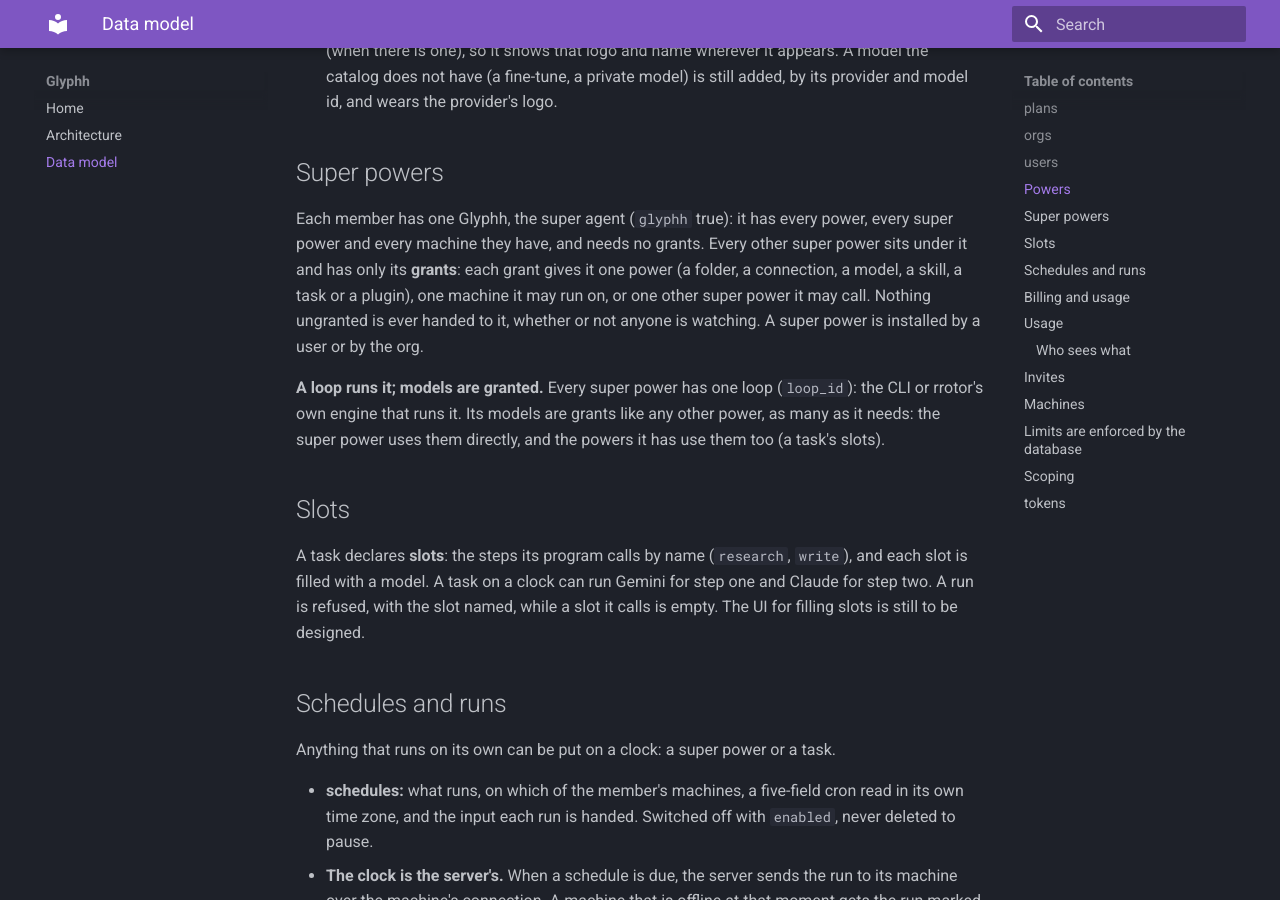
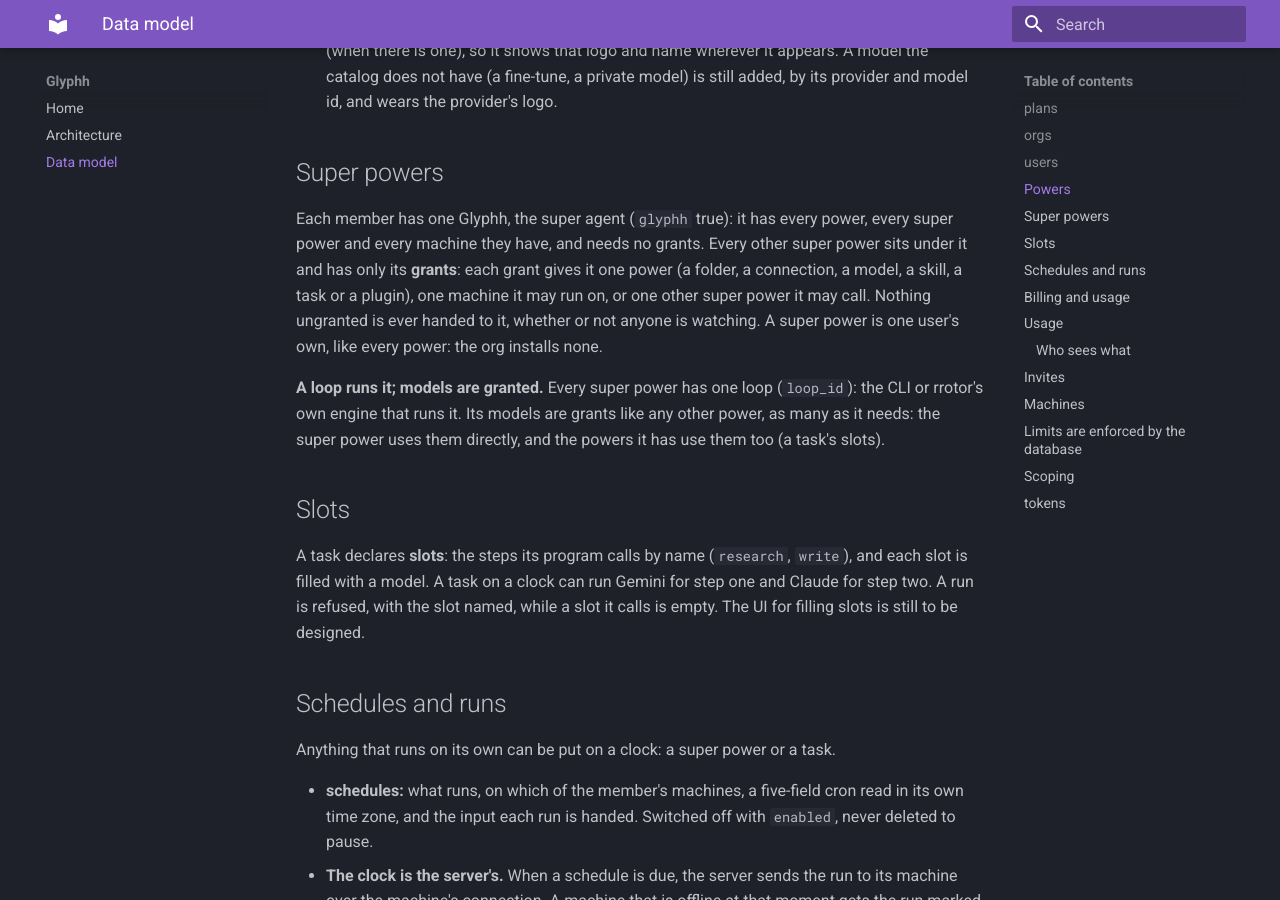
Before and after one commit to glyphh-ai/server, an MkDocs documentation site: the page built from docs/data-model.md, in a window 1280 px wide and 900 px high, scrolled down 3314 px. Built offline with MkDocs 1.6.1 and Material for MkDocs 9.7.7, drawn with Linux system fonts in a browser that asks for light colours.

Commit message:
Data model: every super power is a user's
Co-Authored-By: Claude Opus 5.5 <noreply@anthropic.com>

```diff
--- a/docs/data-model.md
+++ b/docs/data-model.md
@@ -164,7 +164,7 @@ erDiagram
     super_powers {
         uuid id PK
         uuid org_id FK
-        uuid user_id FK "null = installed by the org, for everyone"
+        uuid user_id FK "whose it is: every super power is one user's"
         text name "unique for its owner"
         bool glyphh "true = the member's Glyphh, the super agent: one per member, granted everything"
         uuid loop_id FK "the loop that runs it: one of its owner's loops; every super power has one"
@@ -403,7 +403,7 @@ Every power is a row in `powers` (who owns it, its kind and name), and one row i
 
 ## Super powers
 
-Each member has one Glyphh, the super agent (`glyphh` true): it has every power, every super power and every machine they have, and needs no grants. Every other super power sits under it and has only its **grants**: each grant gives it one power (a folder, a connection, a model, a skill, a task or a plugin), one machine it may run on, or one other super power it may call. Nothing ungranted is ever handed to it, whether or not anyone is watching. A super power is installed by a user or by the org.
+Each member has one Glyphh, the super agent (`glyphh` true): it has every power, every super power and every machine they have, and needs no grants. Every other super power sits under it and has only its **grants**: each grant gives it one power (a folder, a connection, a model, a skill, a task or a plugin), one machine it may run on, or one other super power it may call. Nothing ungranted is ever handed to it, whether or not anyone is watching. A super power is one user's own, like every power: the org installs none.
 
 **A loop runs it; models are granted.** Every super power has one loop (`loop_id`): the CLI or rrotor's own engine that runs it. Its models are grants like any other power, as many as it needs: the super power uses them directly, and the powers it has use them too (a task's slots).
 
```
